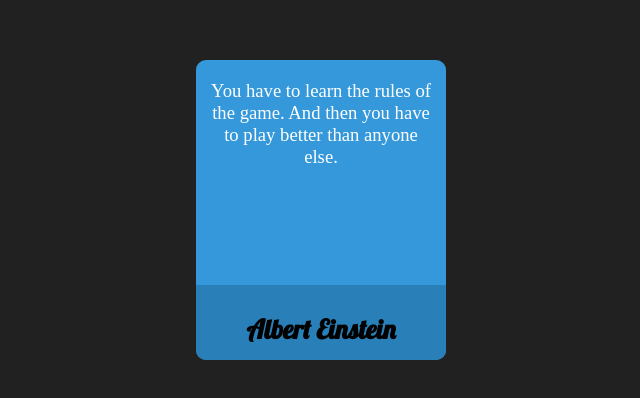
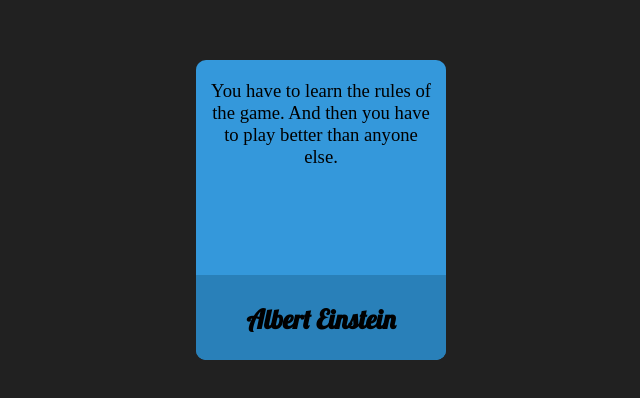
Before and after one commit to kazi-mifta/Quotes, a plain HTML site: page index.html in a window 1280 px wide. Shown: the part 190-588 px from the top of the page, without its empty margins (319-959 px from the left). Drawn offline with Linux system fonts and the light colour scheme; a web font is replaced by a local one.

Commit message:
Fixed Several UI Issue

```diff
--- a/styles.css
+++ b/styles.css
@@ -66,7 +66,7 @@ body {
 
 #quoteText{
 
-    color: white;
+    color: black;
       font-family: 'Laila', serif;
       font-size: 14pt;
       @include unselectable();
@@ -75,7 +75,8 @@ body {
 }
 #author{
 
-      padding-bottom: 15px;
+      padding-bottom: 25px;
+
       color: black;
       font-family: 'Lobster';
       font-size: 17pt;
```
